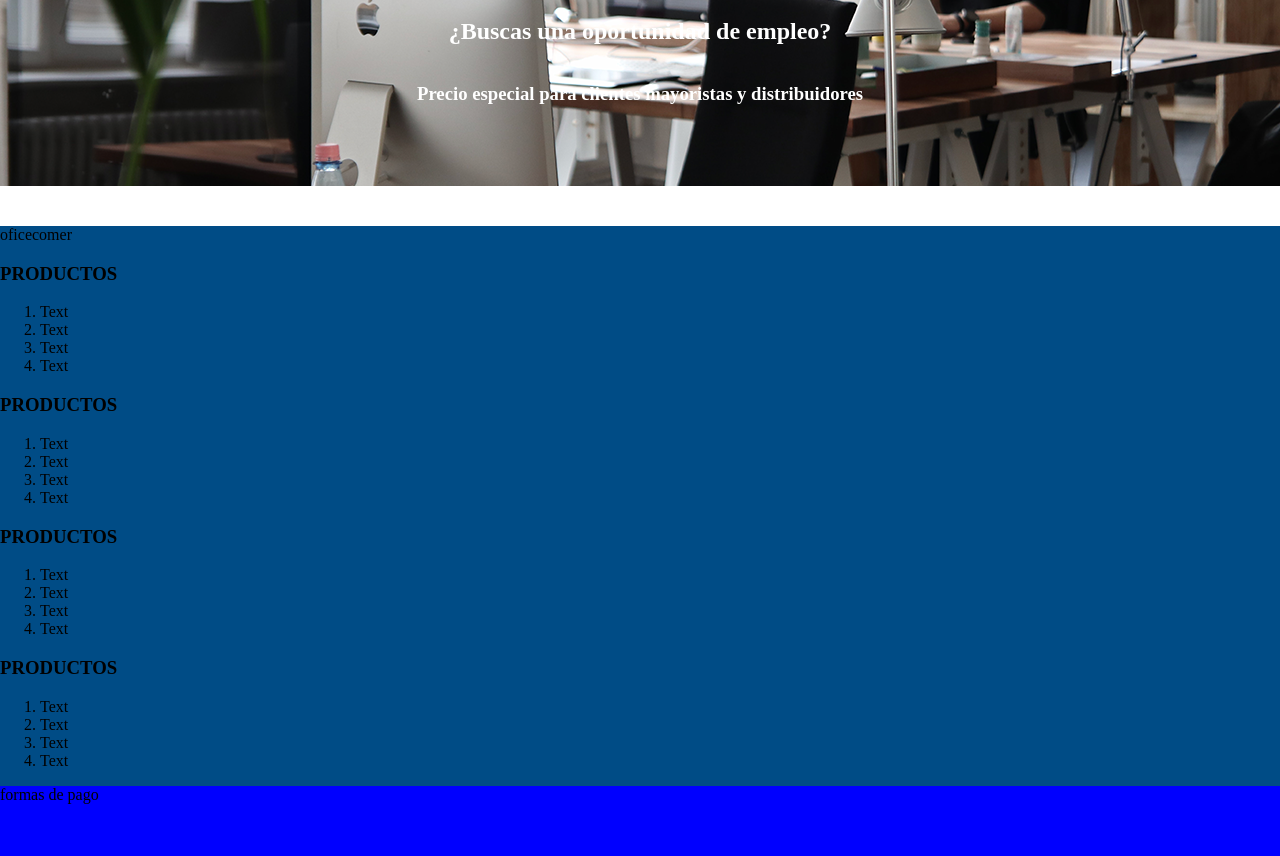
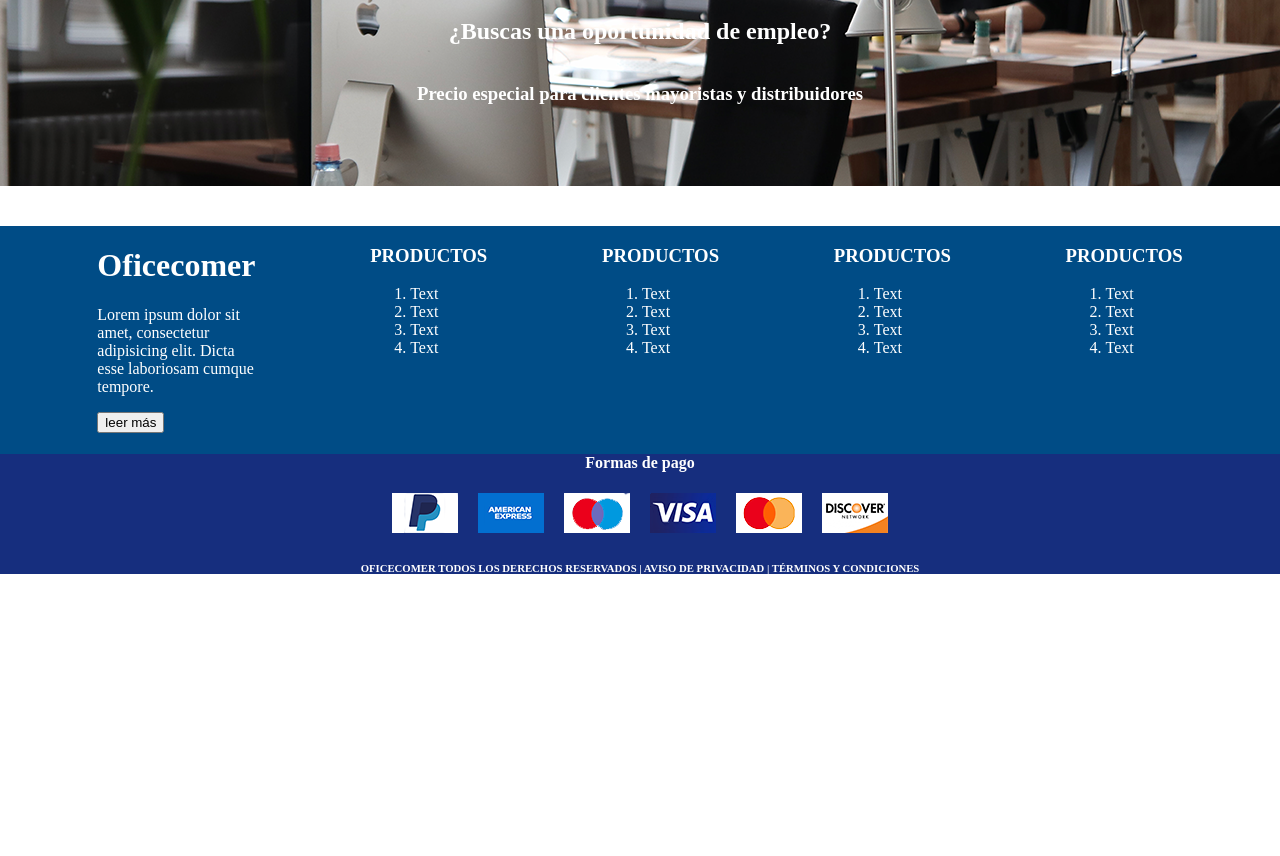
Before and after one commit to Chencheiro/bedu-front-end, a plain HTML site: page index.html in a window 1280 px wide. Shown: the part 2094-2950 px from the top of the page. After the commit the page ends 2693 px from the top, so only its background shows below. Drawn offline with Linux system fonts and the light colour scheme.

Commit message:
Estilos agregados

```diff
--- a/css/c1.css
+++ b/css/c1.css
@@ -148,7 +148,24 @@ footer{
     background-color: #004c86;
 }
 
+.footer{
+    display: flex;
+    justify-content: space-around;
+    color: white;
+}
+
+.footer div{
+    flex-basis: 0;
+}
+
 .pago{
-    background-color: blue;
-    height: 70px;
+    background-color: #162e7e;
+    text-align: center;
+    color: white;
 }
+
+.pago img{
+    margin: 8px;
+    margin-top: auto;
+    margin-bottom: auto;
+}
--- a/index.html
+++ b/index.html
@@ -123,9 +123,13 @@
     </body>
 
     <footer>
-        <div> oficecomer</div>
+        <div class="contenedor footer">
+           <div>
+                <h1>Oficecomer</h1>
+                <p>Lorem ipsum dolor sit amet, consectetur adipisicing elit. Dicta esse laboriosam cumque tempore.</p>
+                <button>leer más</button>
+            </div>
 
-        <div>
             <div>
                 <h3>PRODUCTOS</h3>
                 <ol>
@@ -168,7 +172,14 @@
         </div>
 
         <div class="pago">
-            formas de pago
+            <h4>Formas de pago</h4>
+            <img src="images/paypal.png" alt="Hola">
+            <img src="images/ae.png" alt="Hola">
+            <img src="images/maestro.png" alt="Hola">
+            <img src="images/visa.png" alt="Hola">
+            <img src="images/mc.png" alt="Hola">
+            <img src="images/discover.png" alt="Hola">
+            <H6>OFICECOMER TODOS LOS DERECHOS RESERVADOS |  AVISO DE PRIVACIDAD  |  TÉRMINOS Y CONDICIONES</H6>
         </div>
     </footer>
 </html>
```
Also changed, not shown: images/ae.png (added), images/discover.png (added), images/maestro.png (added), images/mc.png (added), images/paypal.png (added), images/visa.png (added).
